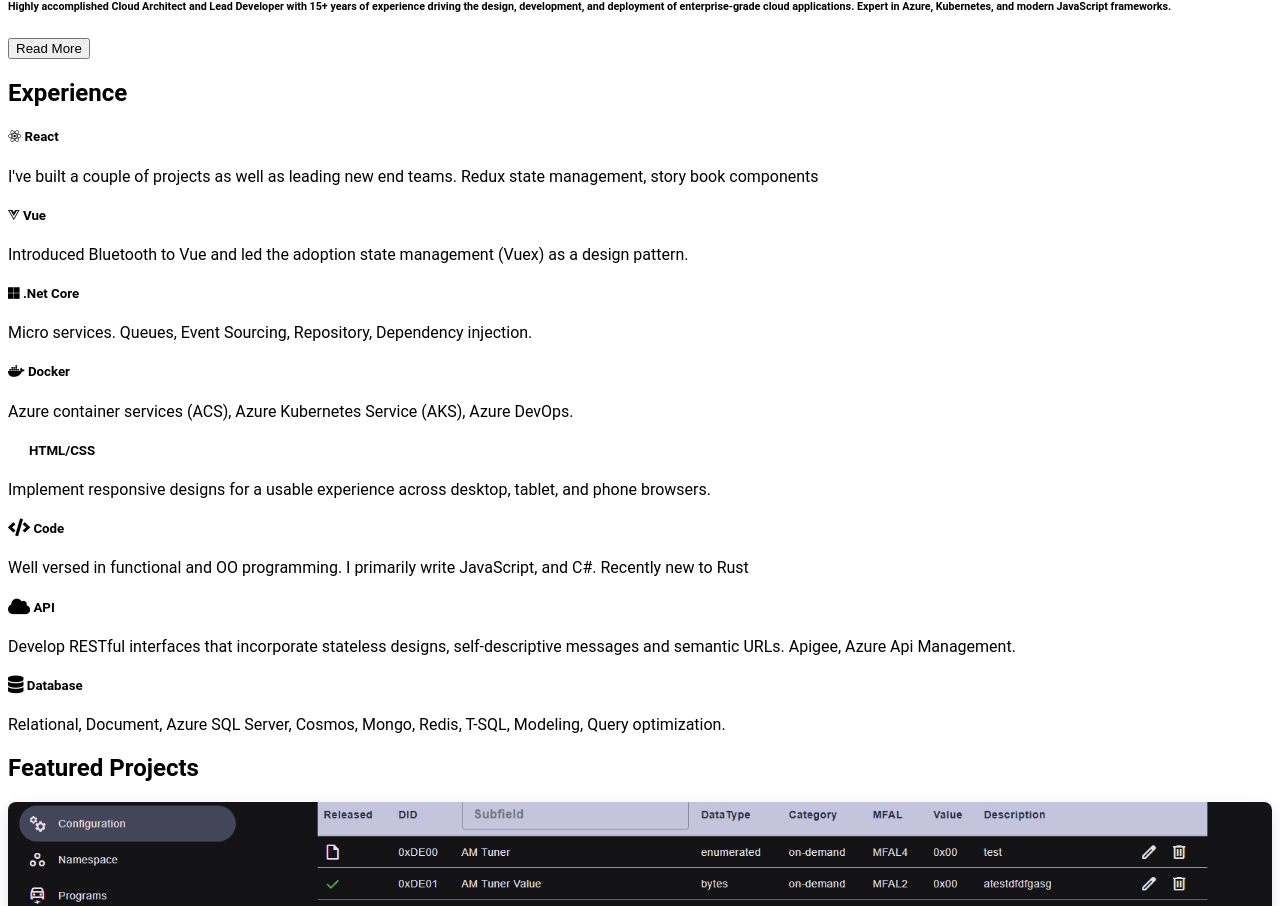
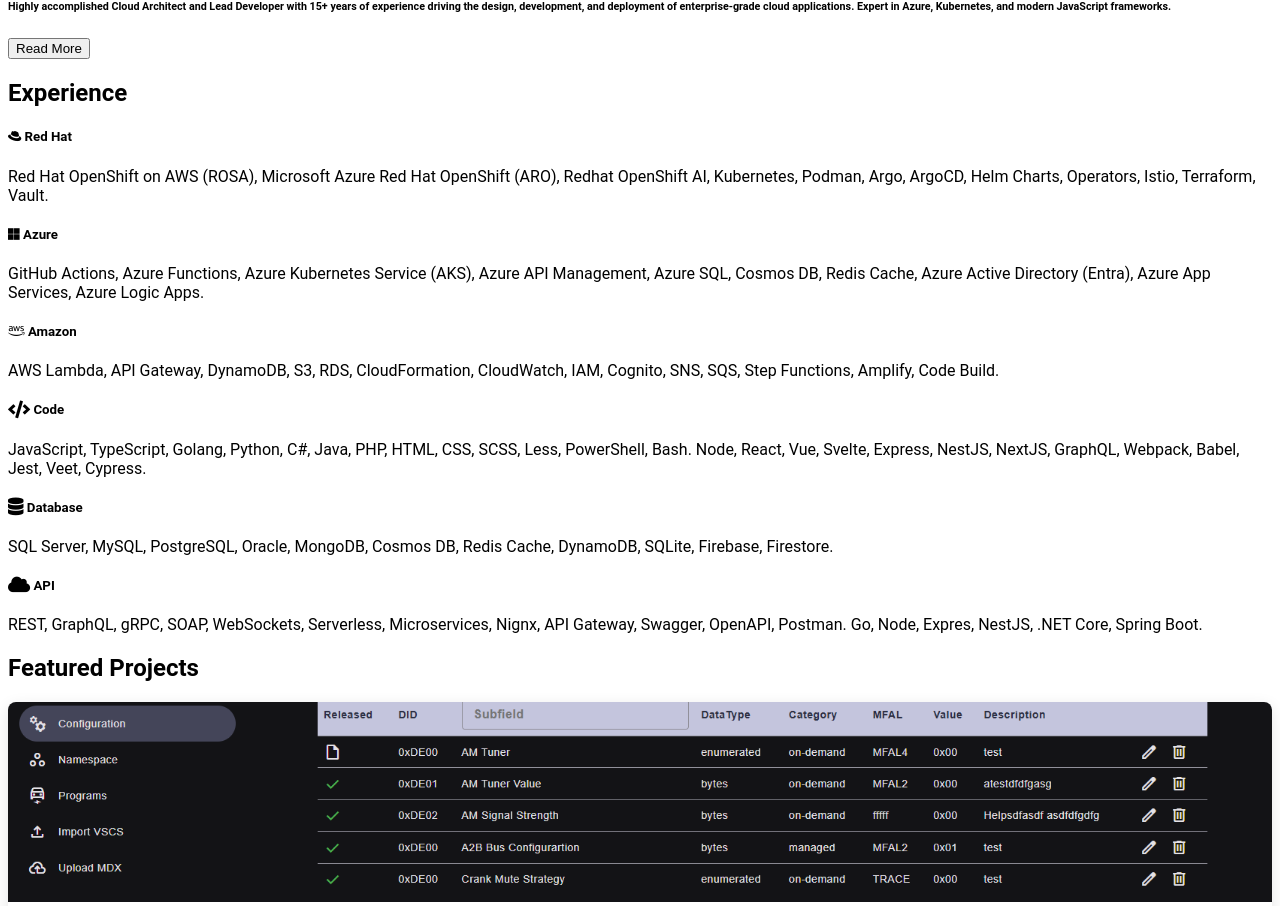
Before and after one commit to traceherrell/traceherrell, a React (Vite) app: page / in a window 1280 px wide. Shown: the part 873-1779 px from the top of the page. Built offline with nearby package versions, Linux system fonts and the light colour scheme.

Commit message:
Refactor Profile component; update technology stack and descriptions for clarity

```diff
--- a/src/Profile.jsx
+++ b/src/Profile.jsx
@@ -50,78 +50,78 @@
         </div>
         <div className="small-space" />
         <div className="grid medium-margin">
-          <div className="s12 m6 l3">
-            <h5>
+          <div className="s12 m6 l4">
+            {/* <h5>
               <i className="fab fa-react" /> React
             </h5>
             <p>
-              I've built a couple of projects as well as leading new end teams.
-              Redux state management, story book components
+
+            </p> */}
+            <h5>
+              <i className="fab fa-redhat" /> Red Hat
+            </h5>
+            <p>
+              Red Hat OpenShift on AWS (ROSA), Microsoft Azure Red Hat OpenShift
+              (ARO), Redhat OpenShift AI, Kubernetes, Podman, Argo, ArgoCD, Helm
+              Charts, Operators, Istio, Terraform, Vault.
             </p>
           </div>
-          <div className="s12 m6 l3">
-            <h5>
+          <div className="s12 m6 l4">
+            {/* <h5>
               <i className="fab fa-vuejs" /> Vue
             </h5>
             <p>
               Introduced Bluetooth to Vue and led the adoption state management
               (Vuex) as a design pattern.
-            </p>
-          </div>
-          <div className="s12 m6 l3">
+            </p> */}
             <h5>
-              <i className="fab fa-microsoft" /> .Net Core
+              <i className="fab fa-microsoft" /> Azure
             </h5>
             <p>
-              Micro services. Queues, Event Sourcing, Repository, Dependency
-              injection.
-            </p>
-          </div>
-          <div className="s12 m6 l3">
-            <h5>
-              <i className="fab fa-docker" /> Docker
-            </h5>
-            <p>
-              Azure container services (ACS), Azure Kubernetes Service (AKS),
-              Azure DevOps.
+              GitHub Actions, Azure Functions, Azure Kubernetes Service (AKS),
+              Azure API Management, Azure SQL, Cosmos DB, Redis Cache, Azure
+              Active Directory (Entra), Azure App Services, Azure Logic Apps.
             </p>
           </div>
 
-          <div className="s12 m6 l3">
+          <div className="s12 m6 l4">
             <h5>
-              <i className="fa fa-lg fa-html5" /> HTML/CSS
+              <i className="fab fa-aws" /> Amazon
             </h5>
             <p>
-              Implement responsive designs for a usable experience across
-              desktop, tablet, and phone browsers.
+              AWS Lambda, API Gateway, DynamoDB, S3, RDS, CloudFormation,
+              CloudWatch, IAM, Cognito, SNS, SQS, Step Functions, Amplify, Code
+              Build.
             </p>
           </div>
-          <div className="s12 m6 l3">
+          <div className="s12 m6 l4">
             <h5>
               <i className="fa fa-lg fa-code" /> Code
             </h5>
             <p>
-              Well versed in functional and OO programming. I primarily write
-              JavaScript, and C#. Recently new to Rust
+              JavaScript, TypeScript, Golang, Python, C#, Java, PHP, HTML, CSS,
+              SCSS, Less, PowerShell, Bash. Node, React, Vue, Svelte, Express,
+              NestJS, NextJS, GraphQL, Webpack, Babel, Jest, Veet, Cypress.
             </p>
           </div>
-          <div className="s12 m6 l3">
+          <div className="s12 m6 l4">
+            <h5 className="sub-heading">
+              <i className="fa fa-lg fa-database" /> Database
+            </h5>
+            <p>
+              SQL Server, MySQL, PostgreSQL, Oracle, MongoDB, Cosmos DB, Redis
+              Cache, DynamoDB, SQLite, Firebase, Firestore.
+            </p>
+          </div>
+
+          <div className="s12 m6 l4">
             <h5>
               <i className="fa fa-lg fa-cloud" /> API
             </h5>
             <p>
-              Develop RESTful interfaces that incorporate stateless designs,
-              self-descriptive messages and semantic URLs. Apigee, Azure Api
-              Management.
-            </p>
-          </div>
-          <div className="s12 m6 l3">
-            <h5 className="sub-heading">
-              <i className="fa fa-lg fa-database" /> Database
-            </h5>
-            <p>
-              Relational, Document, Azure SQL Server, Cosmos, Mongo, Redis,
-              T-SQL, Modeling, Query optimization.
+              REST, GraphQL, gRPC, SOAP, WebSockets, Serverless, Microservices,
+              Nignx, API Gateway, Swagger, OpenAPI, Postman. Go, Node, Expres,
+              NestJS, .NET Core, Spring Boot.
             </p>
           </div>
         </div>
```
